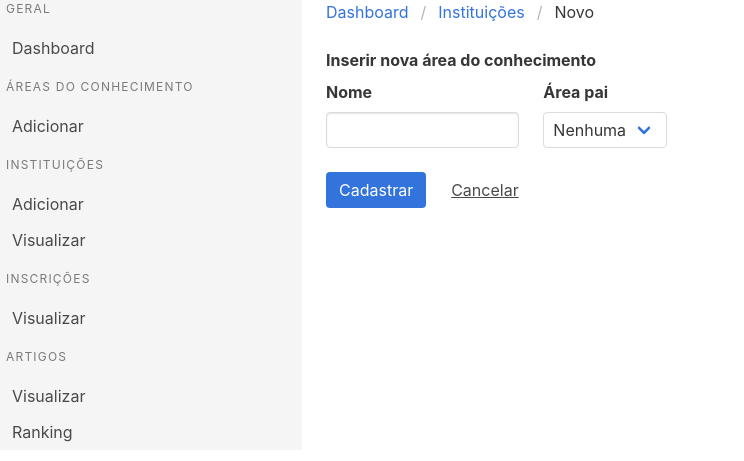
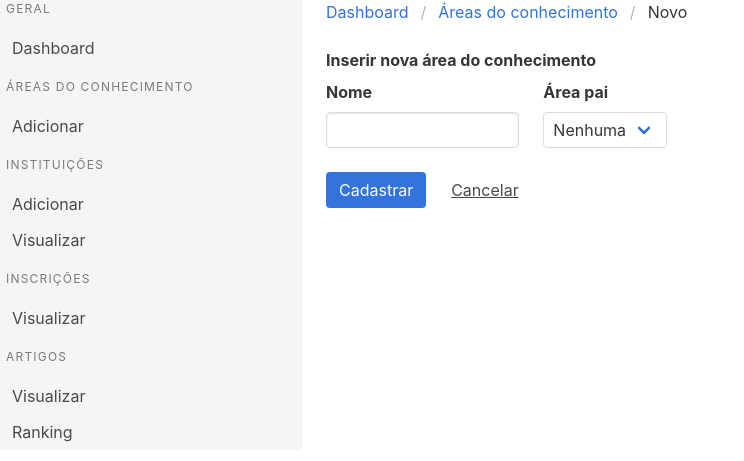
Before and after one commit to diegopaiva1/banco-de-dados, a PHP site: template sistema/templates/area-conhecimento/new.html.twig in a window 1280 px wide. Shown: the top 461 px of the page, without its empty margins (0-744 px from the left). Run offline with PHP 8.4, Linux system fonts and the light colour scheme; the template is opened without the code that fills it, so the values that code supplies are empty; some libraries are stand-ins or nearby versions.

Commit message:
Modificações de bugs

```diff
--- a/sistema/templates/area-conhecimento/new.html.twig
+++ b/sistema/templates/area-conhecimento/new.html.twig
@@ -3,7 +3,7 @@
 {% block title %} Nova Instituição de Ensino {% endblock %}
 
 {% block breadcrumb %}
-<li><a href="#">Instituições</a></li>
+<li><a href="#">Áreas do conhecimento</a></li>
 <li class="is-active"><a href="{{ path_for('instituicao.create') }}" aria-current="page">Novo</a></li>
 {% endblock %}
 
```
Also changed, not shown: 2 other files.
